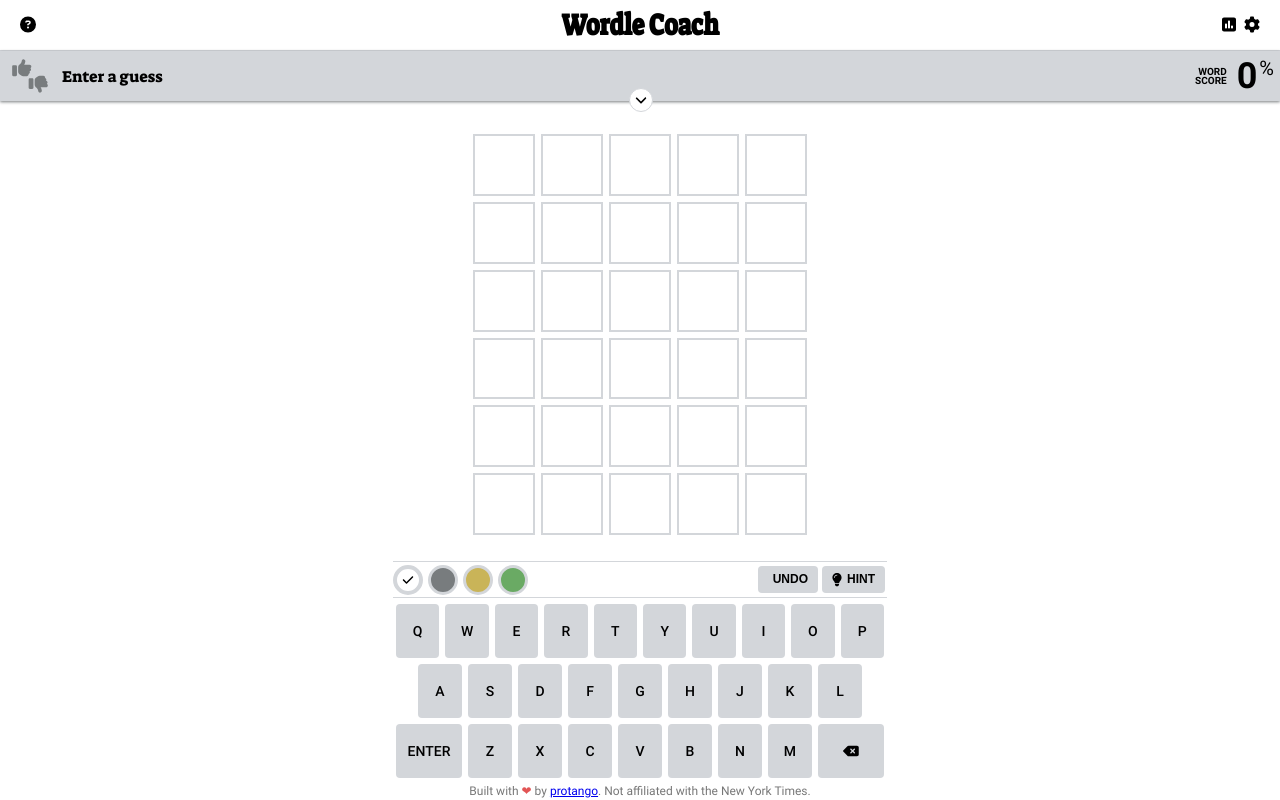
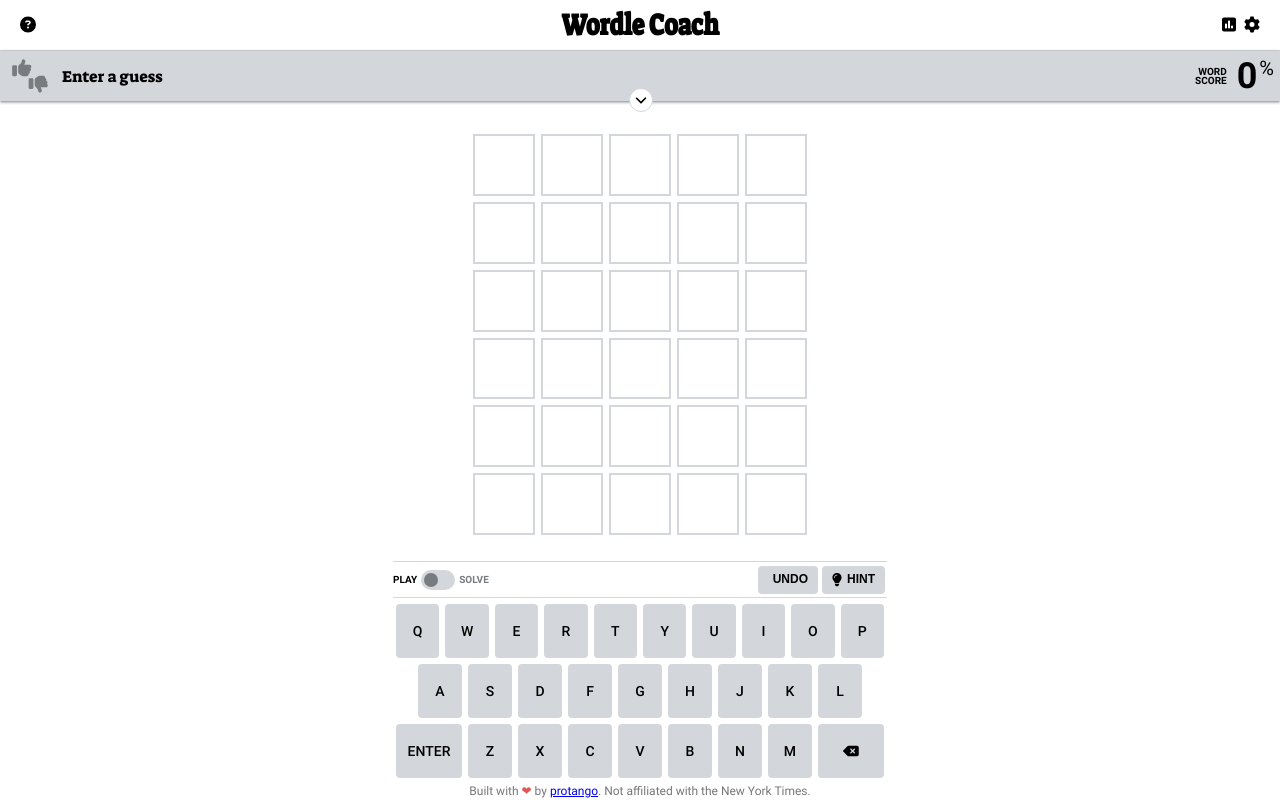
Before and after one commit to protango/wordle-trainer, a Vue app: page / in a window 1280 px wide. Built offline with nearby package versions, Linux system fonts and the light colour scheme.

Commit message:
Add toggle switch system

```diff
--- a/src/components/Keyboard.vue
+++ b/src/components/Keyboard.vue
@@ -1,10 +1,14 @@
 <template>
   <div class="keyboard">
     <div class="suppControls">
-      <div>
+      <div class="modeSwitcher">
+        <span :style="{ color: !solveMode ? 'var(--blackClr)' : '' }">PLAY</span>
+        <ToggleSwitch v-model="solveMode" style="font-size: 20px" />
+        <span :style="{ color: solveMode ? 'var(--blackClr)' : '' }">SOLVE</span>
+      </div>
+      <div v-if="solveMode" class="clrBtns">
         <button
           v-for="(ls, i) in [
-          undefined,
           ...Object.values(LetterStatus).filter((x): x is LetterStatus => typeof x === 'number'),
         ]"
           :key="i"
@@ -19,7 +23,7 @@
       </div>
       <div>
         <button class="suppCtrl" @click="$emit('keyPress', 'undo')" v-if="!solved">
-          <fa icon="undo" /><span>UNDO</span>
+          <fa icon="undo" /><span v-if="!solveMode">UNDO</span>
         </button>
         <button class="suppCtrl" @click="$emit('keyPress', 'restart')" v-else>
           <fa icon="arrows-rotate" /><span>RESTART</span>
@@ -57,6 +61,7 @@
 import { LetterStatus } from "@/algorithm/letterStatus";
 import { PropType, ref, watch } from "vue";
 import { AlertManager } from "./AlertManager";
+import ToggleSwitch from "./ToggleSwitch.vue";
 
 const keys: string[][] = "qwertyuiop\nasdfghjkl\nzxcvbnm".split("\n").map((row) => [...row]);
 
@@ -68,6 +73,8 @@ const props = defineProps({
 });
 
 const internalKeyStatus = ref<Record<string, LetterStatus>>({});
+let savedInputLetterStatus = LetterStatus.Absent;
+const solveMode = ref(false);
 
 watch(
   () => props.keyStatus,
@@ -77,6 +84,20 @@ watch(
     }
   },
   { immediate: true }
+);
+
+watch(
+  () => solveMode.value,
+  (newVal) => {
+    if (newVal) {
+      changeColor(savedInputLetterStatus);
+    } else {
+      if (props.inputLetterStatus !== undefined) {
+        savedInputLetterStatus = props.inputLetterStatus;
+      }
+      changeColor(undefined);
+    }
+  }
 );
 
 const emit = defineEmits<{
@@ -189,6 +210,15 @@ function changeColor(color?: LetterStatus) {
   margin-right: 5px;
   cursor: pointer;
   vertical-align: top;
+  animation: fadein 200ms ease;
+  animation-fill-mode: backwards;
+}
+
+.clrBtn:nth-child(2) {
+  animation-delay: 100ms;
+}
+.clrBtn:nth-child(3) {
+  animation-delay: 200ms;
 }
 
 .clrBtn.selected {
@@ -241,6 +271,8 @@ function changeColor(color?: LetterStatus) {
   cursor: pointer;
   margin: 0 2px;
   color: var(--blackClr);
+  height: 28px;
+  vertical-align: top;
 }
 
 .suppCtrl span {
@@ -257,4 +289,21 @@ function changeColor(color?: LetterStatus) {
 .suppCtrl:disabled {
   color: var(--absentClr);
 }
+
+.modeSwitcher * {
+  vertical-align: middle;
+}
+
+.modeSwitcher .toggleSwitch {
+  margin: 0 4px;
+}
+
+.modeSwitcher span {
+  color: var(--absentClr);
+  font-size: 10px;
+  font-weight: 600;
+}
+
+.clrBtns {
+}
 </style>
--- /dev/null
+++ b/src/components/ToggleSwitch.vue
@@ -0,0 +1,52 @@
+<template>
+  <div
+    class="toggleSwitch"
+    :class="{ on: modelValue }"
+    @click="$emit('update:modelValue', !modelValue)"
+  ></div>
+</template>
+
+<script lang="ts" setup>
+import { PropType } from "vue";
+
+defineProps({
+  modelValue: {
+    type: Boolean as PropType<boolean>,
+    required: true,
+  },
+});
+
+defineEmits<{
+  (e: "update:modelValue", value: boolean): void;
+}>();
+</script>
+
+<style scoped>
+.toggleSwitch {
+  font-size: 25px;
+  height: 1em;
+  width: calc(2em - 6px);
+  border-radius: 9999px;
+  background: var(--keyClr);
+  position: relative;
+  cursor: pointer;
+  display: inline-block;
+}
+
+.toggleSwitch::after {
+  content: "";
+  position: absolute;
+  top: 3px;
+  left: 3px;
+  height: calc(1em - 6px);
+  width: calc(1em - 6px);
+  border-radius: 50%;
+  box-sizing: border-box;
+  background: var(--absentClr);
+  transition: left 0.2s ease-in-out;
+}
+
+.toggleSwitch.on::after {
+  left: calc(1em - 3px);
+}
+</style>
--- /dev/null
+++ b/vue.config.js
@@ -0,0 +1,8 @@
+module.exports = {
+  configureWebpack: {
+    devServer: {
+      compress: true,
+      public: "zacmurray.com:8264",
+    },
+  },
+};
```
